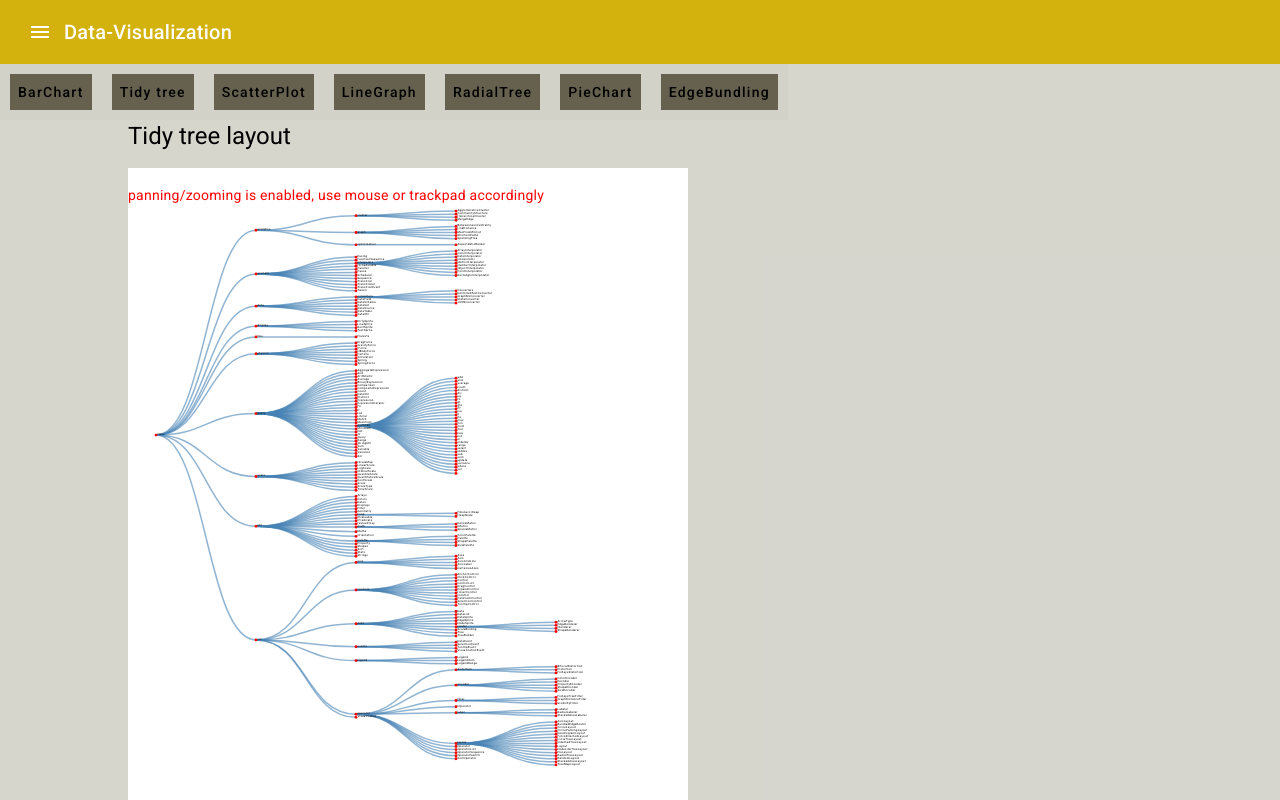
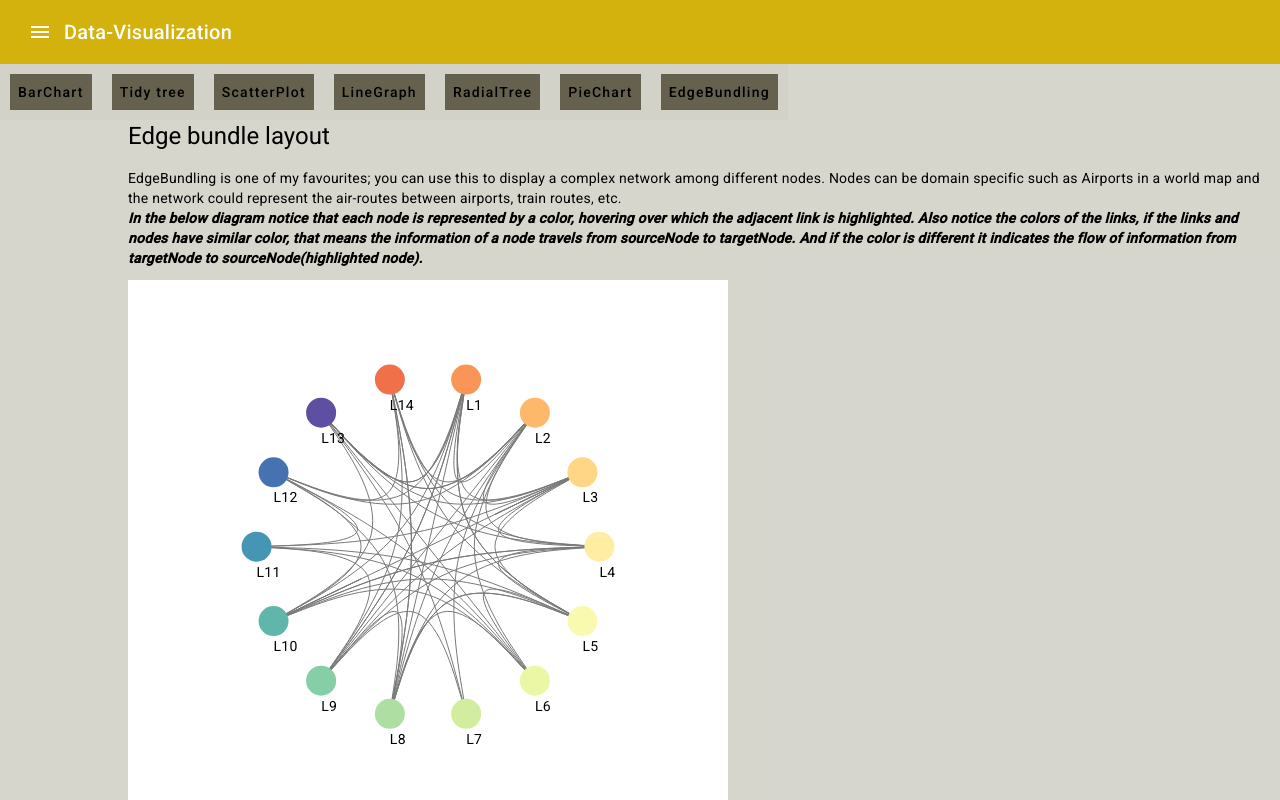
Before and after one commit to Sudarshan-r-bhat/data-visualization, an Angular app: page / in a window 1280 px wide. Shown: the top 800 px of the page. Built offline with nearby package versions, Linux system fonts and the light colour scheme.

Commit message:
add information about each visualization

```diff
--- a/src/app/bar-chart/bar-chart.component.html
+++ b/src/app/bar-chart/bar-chart.component.html
@@ -1,3 +1,4 @@
 <div>
+    <p>A Barchart can be used to visually represent Categorical data. One such example is population of different countries. </p>
     <svg #barchart></svg>
 </div>
--- a/src/app/edge-bundling/edge-bundling.component.html
+++ b/src/app/edge-bundling/edge-bundling.component.html
@@ -1,3 +1,16 @@
 <div>
+    <p>
+        EdgeBundling is one of my favourites; you can use this to display a complex network among different nodes.
+        Nodes can be domain specific such as Airports in a world map and the network could represent the air-routes
+        between airports, train routes, etc.
+        <br>
+        <b><i>In the below diagram notice that each node is represented by a color, hovering over which the adjacent link
+        is highlighted.
+        Also notice the colors of the links, if the links and nodes have similar color, that means the information of
+        a node travels from sourceNode to targetNode. And if the color is different it indicates the flow of
+        information from targetNode to sourceNode(highlighted node).
+        </i></b>
+
+    </p>
     <svg #edgeBundling></svg>
 </div>
--- a/src/app/line-graph/line-graph.component.html
+++ b/src/app/line-graph/line-graph.component.html
@@ -1,4 +1,8 @@
 <div>
+    <p>
+    A Line chart/graph can be used to visually track change in numerical data over a period of time.
+    Examples include economic inflation rate of a country, Share price variation of any given company.
+    </p>
     <svg #lineGraph>
     </svg>
 </div>
--- a/src/app/main-page/main-page.component.ts
+++ b/src/app/main-page/main-page.component.ts
@@ -7,12 +7,12 @@ import { Component, } from '@angular/core';
 })
 export class MainPageComponent {
   isBarChart: boolean =false;
-  isTidyTree: boolean = true;
+  isTidyTree: boolean = false;
   isScatterPlot: boolean = false;
   isLineGraph: boolean = false;
   isRadialTree: boolean = false;
   isPieChart: boolean = false;
-  isEdgeBundling: boolean = false;
+  isEdgeBundling: boolean = true;
 
   constructor() {}
 
--- a/src/app/pie-chart/pie-chart.component.html
+++ b/src/app/pie-chart/pie-chart.component.html
@@ -1,5 +1,8 @@
 <div>
-    <h2>Dummy population data</h2>
+    <p>
+        Piechart and Donut chart are one of the simplest way to represnt a distribution of a data.
+        Examples include, a share/part of a donut you snatched away from your sibling/s - XD
+    </p>
     <svg #pieChart>
     </svg>
 </div>
--- a/src/app/radial-tree/radial-tree.component.html
+++ b/src/app/radial-tree/radial-tree.component.html
@@ -1,6 +1,5 @@
 <div style="overflow: auto;">
+    <p>A Radial tree can be used to visually represent Hierarchical data in a very compact form.
+        Examples include Organization charts, Hierarchical category structure/information of an ecommerce.</p>
     <svg #radialTree></svg>
 </div>
-<h1>
-    Above is the radial Cluster of hierarchical data.
-</h1>
--- a/src/app/scatter-plot/scatter-plot.component.html
+++ b/src/app/scatter-plot/scatter-plot.component.html
@@ -1,3 +1,8 @@
 <div>
+    <p>A scatterplot can be used to represent 2 indpendent but relatable variables of the data, which could be influenced
+        by various other dependent variables. Examples include, height/weight of people for different age group,
+        product count vs age group for different type of products.
+     </p>
+
     <svg #scatterPlot></svg>
 </div>
--- a/src/app/tidy-tree/tidy-tree.component.html
+++ b/src/app/tidy-tree/tidy-tree.component.html
@@ -1,4 +1,7 @@
 <div style="overflow: auto">
+    <p>A Tidytree can help you visualize a hierarchical data, in a clustered or nested format. Examples include
+        product catalog of a retail, family hierarcy, organizationl view, topology of software applications etc.
+    </p>
     <svg #treeChart>
     </svg>
 </div>
```
